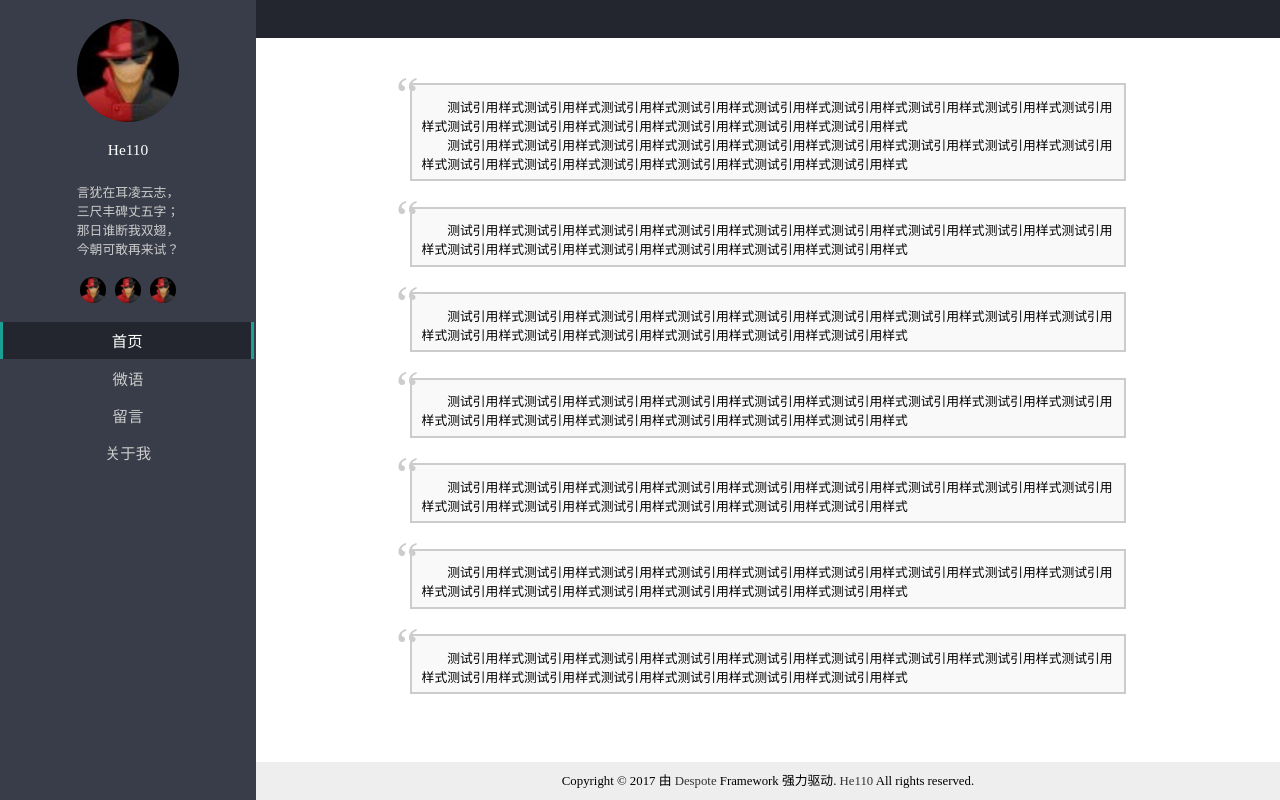
After one commit to He110te4m/Blog, a PHP site: page /weiyu.html in a window 1280 px wide. The commit adds this page. Run offline with PHP 8.4, Linux system fonts and the light colour scheme.

Commit message:
完成微语页面

```diff
--- a/css/index.css
+++ b/css/index.css
@@ -1,21 +1,51 @@
 /* 样式重置 */
 
-html, body, h1, h2, h3, h4, h5, p, ul, ol, li, form, input, button, blockquote {
+html, body, div, h1, h2, h3, h4, h5, h6, p, dl, dt, dd, ol, ul, li, fieldset, form, label, input, legend, table, caption, tbody, tfoot, thead, tr, th, td, textarea, article, aside, audio, canvas, figure, footer, header, mark, menu, nav, section, time, video {
     margin: 0;
     padding: 0;
 }
-body {
-    font-size: 1vw;
-    /*font-size: 16px;*/
+h1, h2, h3, h4, h5, h6 {
+    font-size: 100%;
+    font-weight: normal
 }
-input:focus {
-    outline: none;
+article, aside, dialog, figure, footer, header, hgroup, nav, section, blockquote {
+    display: block;
 }
-ul ol {
+ul, ol {
     list-style: none;
+}
+img {
+    border: 0 none;
+    vertical-align: top;
+}
+blockquote, q {
+    quotes: none;
+}
+blockquote:before, blockquote:after, q:before, q:after {
+    content: none;
+}
+table {
+    border-spacing: 0;
+    border-collapse: collapse;
+}
+strong, em, i {
+    font-style: normal;
+    font-weight: normal;
+}
+mark {
+    background: none;
+}
+input::-ms-clear {
+    display: none !important;
 }
 a {
     text-decoration: none;
+    color: #333;
+}
+/* 自定义样式 */
+
+body {
+    font-size: 1vw;
 }
 hr {
     height: 0;
@@ -432,10 +477,43 @@ hr {
     padding-left: 2em;
 }
 .container .post-body .post .post-detail ol li {
-    list-style-type:decimal;
+    list-style-type: decimal;
 }
 .container .post-body .post .post-detail pre {}
 /* --------帖子详情页面结束-------- */
+
+/* --------微语页面开始-------- */
+
+.container .weiyu {
+    width: 100%;
+    overflow: auto;
+    padding-top: 1.5em;
+    height: calc(100% - 7.5em);
+}
+.container .weiyu .weiyu-list {
+    width: 70%;
+    margin: 0 auto;
+    list-style: none;
+}
+.container .weiyu .weiyu-list blockquote {
+    margin: 2em 0;
+    padding: 0.5em 10px;
+    background: #f9f9f9;
+    border: 2px solid #ccc;
+    quotes: "\201C""\201D""\2018""\2019";
+}
+.container .weiyu .weiyu-list blockquote:before {
+    color: #ccc;
+    font-size: 4em;
+    content: "\201C";
+    line-height: 0.1em;
+    margin-left: -0.5em;
+    vertical-align: -0.5em;
+}
+.container .weiyu .weiyu-list blockquote p {
+    text-indent: 2em;
+}
+/* --------微语页面结束-------- */
 
 /* 底板版权信息 */
 
--- /dev/null
+++ b/weiyu.html
@@ -0,0 +1,65 @@
+<html>
+    <head>
+        <meta charset="utf8">
+        <meta name="viewport" content="width=device-width,minimum-scale=1.0,maximum-scale=1.0,user-scalable=no" />
+
+        <title>He110's Blog</title>
+
+        <link rel="stylesheet" href="css/index.css">
+    </head>
+
+    <body>
+        <aside class="sidebar">
+            <section class="sidebar-item avatar">
+                <img src="img/avatar.jpg" alt="He110">
+            </section>
+
+            <section class="sidebar-item name">
+                <h2>He110</h2>
+            </section>
+
+            <section class="sidebar-item sign">
+                <p>言犹在耳凌云志，</p>
+                <p>三尺丰碑丈五字；</p>
+                <p>那日谁断我双翅，</p>
+                <p>今朝可敢再来试？</p>
+            </section>
+
+            <section class="sidebar-item social">
+                <ul>
+                    <li><a href="#"><img src="img/avatar.jpg"></a></li>
+                    <li><a href="#"><img src="img/avatar.jpg"></a></li>
+                    <li><a href="#"><img src="img/avatar.jpg"></a></li>
+                </ul>
+            </section>
+
+            <section class="navbar">
+                <ul>
+                    <li class="active"><a href="#">首页</a></li>
+                    <li><a href="#">微语</a></li>
+                    <li><a href="#">留言</a></li>
+                    <li><a href="#">关于我</a></li>
+                </ul>
+            </section>
+        </aside>
+
+        <main class="container">
+            <header class="post-nav"></header>
+            <section class="weiyu">
+                <ul class="weiyu-list">
+                    <li><blockquote><p>测试引用样式测试引用样式测试引用样式测试引用样式测试引用样式测试引用样式测试引用样式测试引用样式测试引用样式测试引用样式测试引用样式测试引用样式测试引用样式测试引用样式测试引用样式</p><p>测试引用样式测试引用样式测试引用样式测试引用样式测试引用样式测试引用样式测试引用样式测试引用样式测试引用样式测试引用样式测试引用样式测试引用样式测试引用样式测试引用样式测试引用样式</p></blockquote></li>
+                    <li><blockquote><p>测试引用样式测试引用样式测试引用样式测试引用样式测试引用样式测试引用样式测试引用样式测试引用样式测试引用样式测试引用样式测试引用样式测试引用样式测试引用样式测试引用样式测试引用样式</p></blockquote></li>
+                    <li><blockquote><p>测试引用样式测试引用样式测试引用样式测试引用样式测试引用样式测试引用样式测试引用样式测试引用样式测试引用样式测试引用样式测试引用样式测试引用样式测试引用样式测试引用样式测试引用样式</p></blockquote></li>
+                    <li><blockquote><p>测试引用样式测试引用样式测试引用样式测试引用样式测试引用样式测试引用样式测试引用样式测试引用样式测试引用样式测试引用样式测试引用样式测试引用样式测试引用样式测试引用样式测试引用样式</p></blockquote></li>
+                    <li><blockquote><p>测试引用样式测试引用样式测试引用样式测试引用样式测试引用样式测试引用样式测试引用样式测试引用样式测试引用样式测试引用样式测试引用样式测试引用样式测试引用样式测试引用样式测试引用样式</p></blockquote></li>
+                    <li><blockquote><p>测试引用样式测试引用样式测试引用样式测试引用样式测试引用样式测试引用样式测试引用样式测试引用样式测试引用样式测试引用样式测试引用样式测试引用样式测试引用样式测试引用样式测试引用样式</p></blockquote></li>
+                    <li><blockquote><p>测试引用样式测试引用样式测试引用样式测试引用样式测试引用样式测试引用样式测试引用样式测试引用样式测试引用样式测试引用样式测试引用样式测试引用样式测试引用样式测试引用样式测试引用样式</p></blockquote></li>
+                </ul>
+            </section>
+
+            <footer class="copyright">
+                Copyright © 2017 由 <a href="https://www.github.com/he110te4m/Despote" target="_blank">Despote</a> Framework 强力驱动. <a href="https://www.he110.top">He110</a> All rights reserved.
+            </footer>
+        </main>
+    </body>
+</html>
```
Also changed, not shown: other parts of css/index.css (+21 -6 lines).
